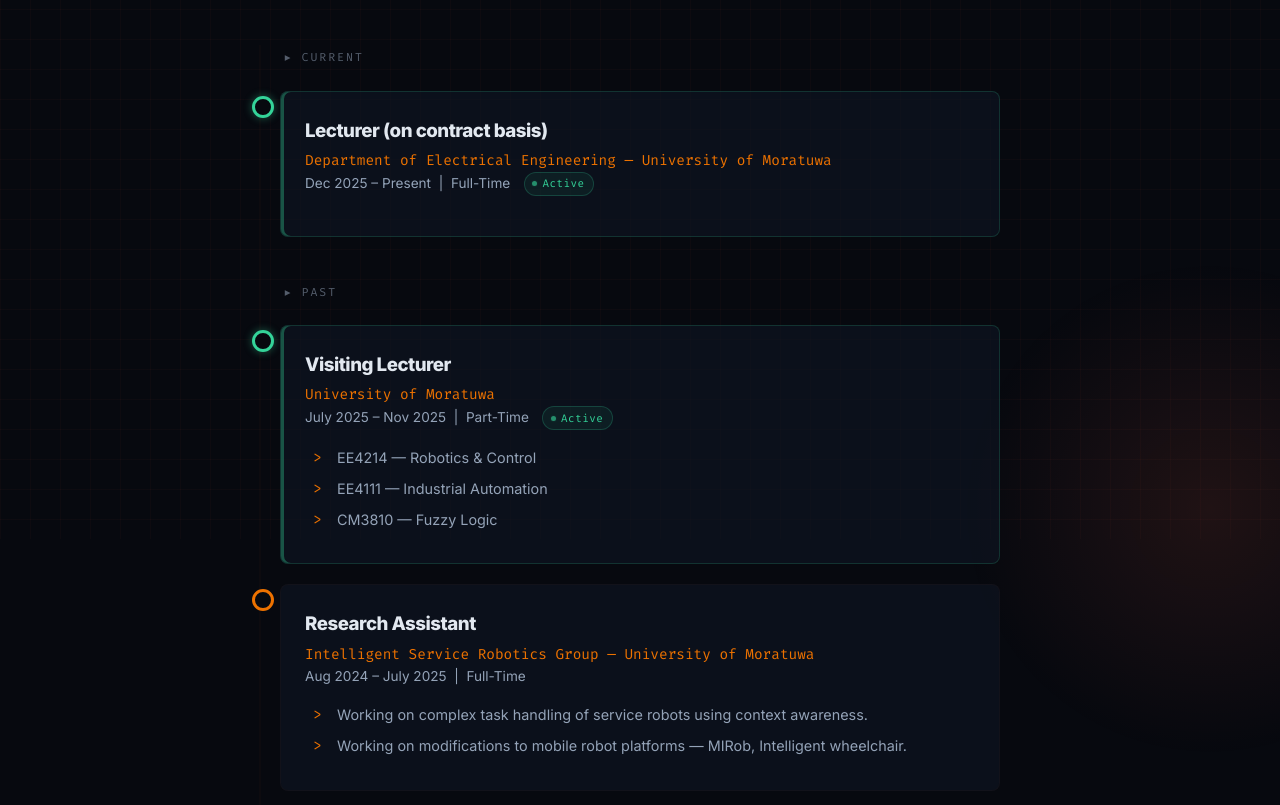
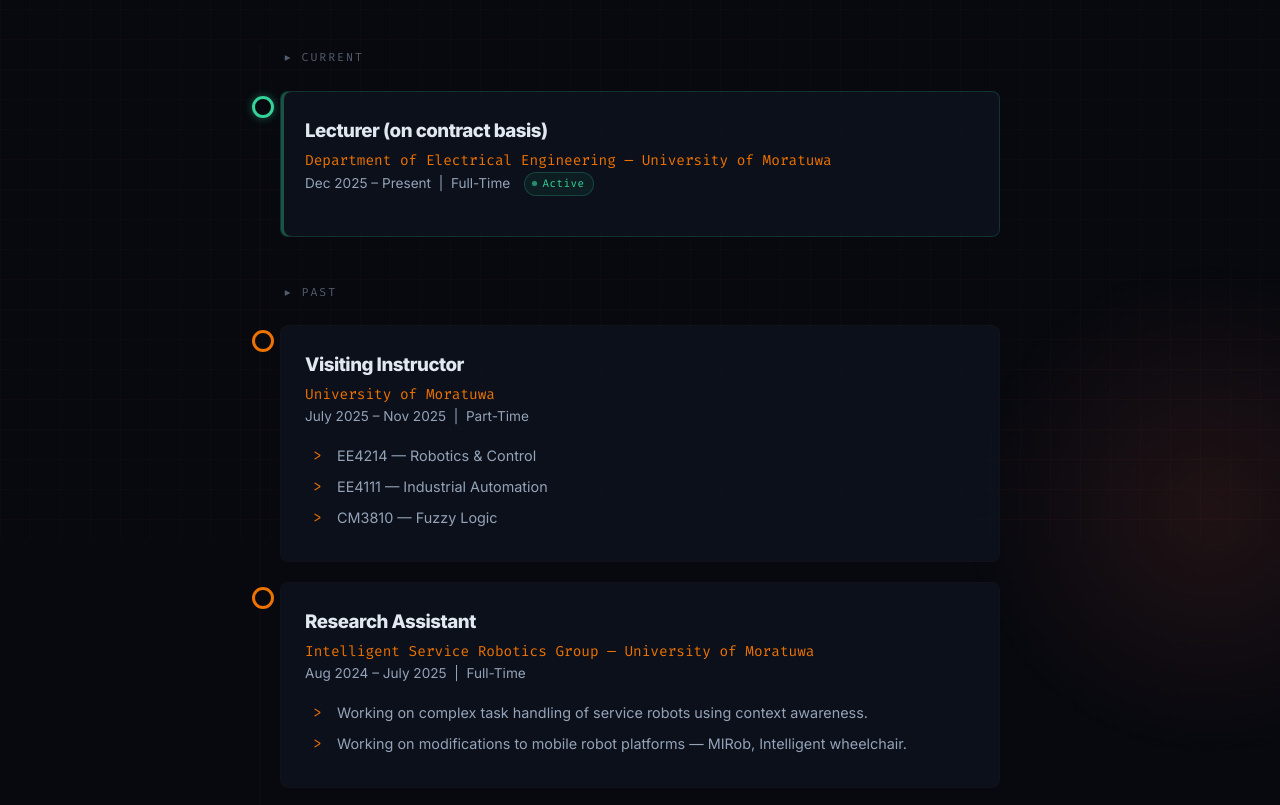
Before and after one commit to Divakaran99/Divakaran99.github.io, a plain HTML site: page experience.html in a window 1280 px wide. Shown: the part 261-1066 px from the top of the page. Drawn offline with Linux system fonts and the light colour scheme.

Commit message:
Update experience.html

```diff
--- a/experience.html
+++ b/experience.html
@@ -112,17 +112,14 @@
             <p class="timeline-group-label" style="margin-top: 2rem;">▸ Past</p>
 
                         <!-- Experience 2 — PAST -->
-            <div class="timeline-item timeline-item-current">
+            <div class="timeline-item">
                 <div class="timeline-content">
-                    <h3 style="color: var(--text-primary); margin-bottom: 0.2rem;">
-                        Visiting Lecturer
-                    </h3>
+                    <h3 style="color: var(--text-primary); margin-bottom: 0.2rem;">Visiting Instructor</h3>
                     <p style="color: var(--accent-orange); font-family: var(--font-mono); font-size: 0.9rem;">
                         University of Moratuwa
                     </p>
                     <p style="color: var(--text-secondary); font-size: 0.85rem; margin-bottom: 1rem;">
                         July 2025 – Nov 2025 &nbsp;|&nbsp; Part-Time
-                        <span class="role-active">Active</span>
                     </p>
                     <ul class="list-styled">
                         <li>EE4214 — Robotics &amp; Control</li>
```
